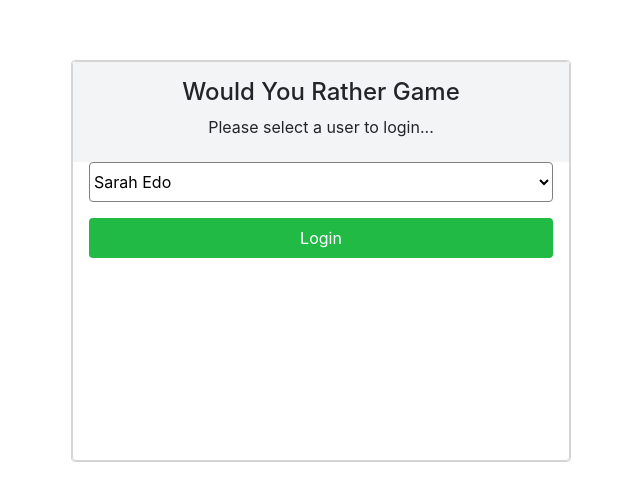
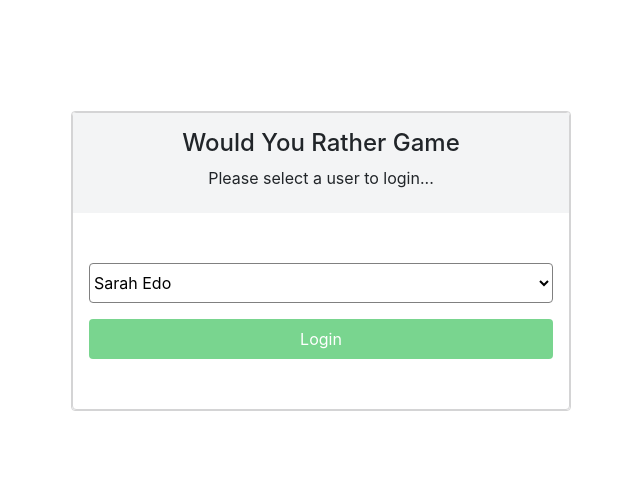
Before and after one commit to AkshayBorana/would-you-rather, a React (Create React App) app: page / in a window 1280 px wide. Shown: the part 139-640 px from the top of the page, without its empty margins (319-959 px from the left). Built offline with nearby package versions, Linux system fonts and the light colour scheme.

Commit message:
style: login form styling finished.

```diff
--- a/package.json
+++ b/package.json
@@ -7,6 +7,7 @@
     "@testing-library/react": "^9.3.2",
     "@testing-library/user-event": "^7.1.2",
     "bootstrap": "^4.5.2",
+    "classnames": "^2.2.6",
     "react": "^16.13.1",
     "react-dom": "^16.13.1",
     "react-redux": "^7.2.0",
--- a/src/components/Login.js
+++ b/src/components/Login.js
@@ -1,6 +1,7 @@
 import React, { Component } from 'react';
 import { connect } from 'react-redux';
 import { loginUser } from '../actions/authUser';
+import classNames from "classnames";
 
 class LoginPage extends Component {
 
@@ -23,6 +24,7 @@ class LoginPage extends Component {
     render() {
 
         const { users } = this.props;
+        console.log(users);
         const disabled = this.state.value === '' ? true : false;
 
         return(
@@ -35,7 +37,7 @@ class LoginPage extends Component {
                         </div>
 
                         <form onSubmit={this.handleSubmit} className="login_form">
-                            <div className="px-3">
+                            <div className="px-3 w-100">
                                 <select className="d-block login_form__select mb-3" value={this.state.value} onChange={this.handleChange}>
                                     {
                                         users.map((user) => {
@@ -45,7 +47,10 @@ class LoginPage extends Component {
                                         })
                                     }
                                 </select>
-                                <button className="login_form__btn" type="submit" disabled={disabled}>Login</button>
+                                <button className={classNames("login_form__btn", {
+                                        'disable_btn': disabled
+                                      })
+                                } type="submit" disabled={disabled}>Login</button>
                             </div>
                         </form>
                     </div>
--- a/src/index.css
+++ b/src/index.css
@@ -21,10 +21,10 @@ code {
 
 /* LOGIN PAGE CSS---------------STARTS--------------------- */
 .login_block {
-  min-width: 320px;
+  min-width: 288px;
   margin: auto;
   width: 500px;
-  min-height: 400px;
+  height: 300px;
   border: 1px solid #d4d4d5;
   border-radius: 4px;
 }
@@ -56,6 +56,13 @@ code {
 }
 
 .login_form {
-  height: calc(100%-100px);
+  height: calc(100% - 100px);
+  display: flex;
+  align-items: center;
+}
+
+.disable_btn {
+  cursor: none;
+  opacity: 0.6;
 }
 /* LOGIN PAGE CSS---------------EBDS----------------------- */
```
Also changed, not shown: 1 other file (tests, documents, lock files or other folders).
